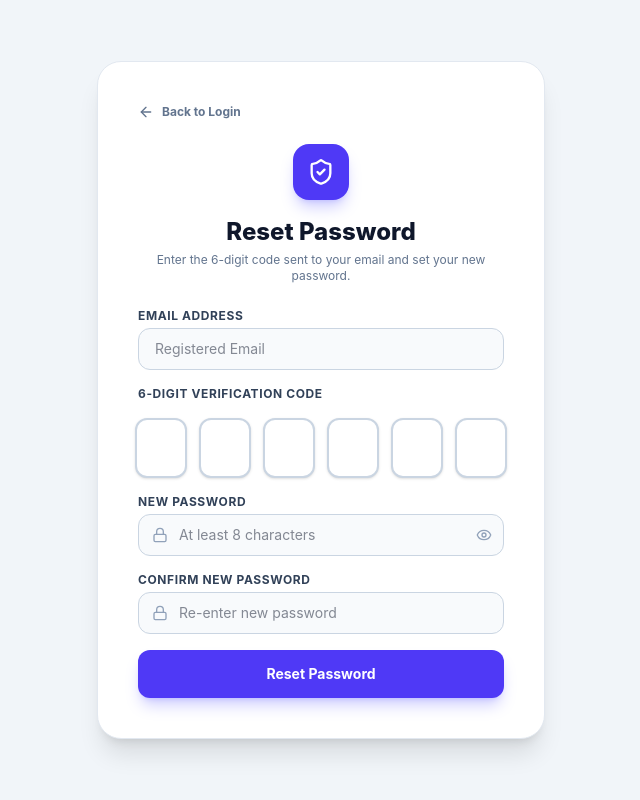
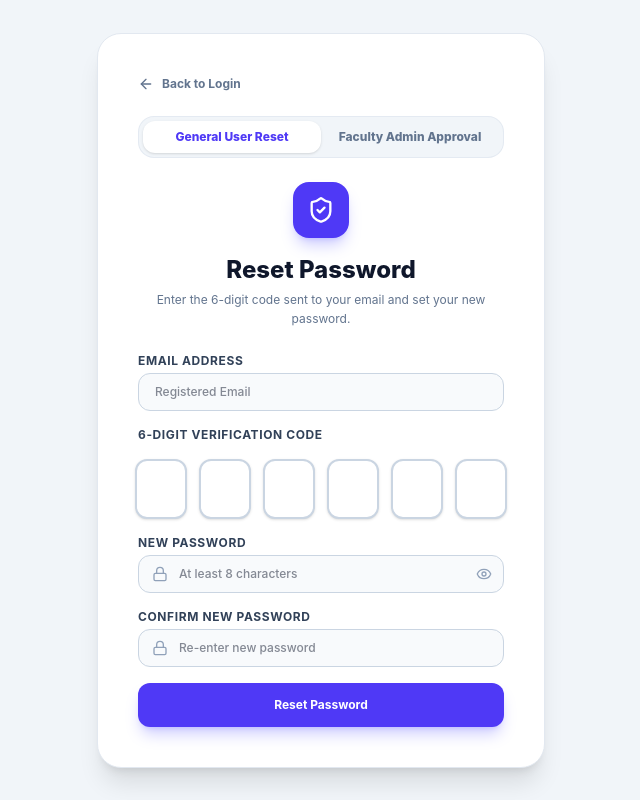
Before and after one commit to Dhanya-32673/SMS-Frontend, a React (Vite) app: page /reset-password in a window 1280 px wide. Shown: the whole page, without its empty margins (319-959 px from the left). Built offline with nearby package versions, Linux system fonts and the light colour scheme; no server answers.

Commit message:
Update ResetPassword and ForgotPassword to include Admin Faculty Reset navigation and execution

```diff
--- a/src/pages/auth/ForgotPassword.jsx
+++ b/src/pages/auth/ForgotPassword.jsx
@@ -107,6 +107,12 @@ const ForgotPassword = () => {
             <p className="text-[11px] text-slate-500 pt-2 border-t border-emerald-200/60">
               Please contact your System Administrator to verify your request and reset your credentials.
             </p>
+            <Link
+              to={`/reset-password?mode=faculty&email=${encodeURIComponent(email)}`}
+              className="inline-block w-full py-2.5 px-4 rounded-xl bg-amber-600 hover:bg-amber-700 text-white font-bold text-xs shadow-md transition-all text-center mt-2"
+            >
+              Go to Admin Approval & Reset Page
+            </Link>
           </div>
         ) : (
           <form onSubmit={handleSubmit} className="space-y-4">
--- a/src/pages/auth/ResetPassword.jsx
+++ b/src/pages/auth/ResetPassword.jsx
@@ -2,12 +2,15 @@ import React, { useState } from 'react';
 import { useNavigate, useSearchParams, Link } from 'react-router-dom';
 import { authService } from '../../services/authService';
 import OtpInput from '../../components/OtpInput';
-import { Lock, Eye, EyeOff, ArrowLeft, CheckCircle2, AlertCircle, ShieldCheck } from 'lucide-react';
+import { Lock, Eye, EyeOff, ArrowLeft, CheckCircle2, AlertCircle, ShieldCheck, ShieldAlert } from 'lucide-react';
 
 const ResetPassword = () => {
   const navigate = useNavigate();
   const [searchParams] = useSearchParams();
 
+  const initialMode = searchParams.get('mode') === 'faculty' ? 'FACULTY' : 'STANDARD';
+
+  const [mode, setMode] = useState(initialMode); // 'STANDARD' | 'FACULTY'
   const [email, setEmail] = useState(searchParams.get('email') || '');
   const [otp, setOtp] = useState('');
   const [newPassword, setNewPassword] = useState('');
@@ -47,8 +50,19 @@ const ResetPassword = () => {
     setError('');
 
     try {
-      console.log('[ResetPassword] Submitting reset password for:', cleanEmail);
-      await authService.resetPassword(cleanEmail, cleanOtp, newPassword, confirmPassword);
+      if (mode === 'FACULTY') {
+        console.log('[ResetPassword] Submitting Admin Faculty reset for:', cleanEmail);
+        await authService.adminResetFacultyPassword({
+          facultyEmail: cleanEmail,
+          otp: cleanOtp,
+          newPassword,
+          confirmPassword,
+        });
+      } else {
+        console.log('[ResetPassword] Submitting standard reset for:', cleanEmail);
+        await authService.resetPassword(cleanEmail, cleanOtp, newPassword, confirmPassword);
+      }
+
       console.log('[ResetPassword] Password reset successful');
       setSuccess(true);
       setTimeout(() => {
@@ -56,14 +70,14 @@ const ResetPassword = () => {
       }, 2500);
     } catch (err) {
       console.error('[ResetPassword] Error resetting password:', err);
-      setError(err.response?.data?.message || 'Failed to reset password. Check your OTP code and try again.');
+      setError(err.response?.data?.message || 'Failed to reset password. Please check the OTP code and try again.');
     } finally {
       setLoading(false);
     }
   };
 
   return (
-    <div className="min-h-screen w-full flex items-center justify-center bg-slate-100 p-4">
+    <div className="min-h-screen w-full flex items-center justify-center bg-slate-100 p-4 font-sans">
       <div className="max-w-md w-full bg-white rounded-3xl shadow-xl border border-slate-200 p-8 sm:p-10 space-y-6">
 
         <Link to="/login" className="inline-flex items-center gap-2 text-xs font-bold text-slate-500 hover:text-slate-800 transition-colors">
@@ -71,13 +85,35 @@ const ResetPassword = () => {
           <span>Back to Login</span>
         </Link>
 
+        {/* Mode Selector */}
+        <div className="flex bg-slate-100 p-1 rounded-2xl border border-slate-200/80 text-xs font-extrabold">
+          <button
+            type="button"
+            onClick={() => { setMode('STANDARD'); setError(''); }}
+            className={`flex-1 py-2 rounded-xl transition-all ${mode === 'STANDARD' ? 'bg-white text-indigo-600 shadow-sm' : 'text-slate-500 hover:text-slate-800'}`}
+          >
+            General User Reset
+          </button>
+          <button
+            type="button"
+            onClick={() => { setMode('FACULTY'); setError(''); }}
+            className={`flex-1 py-2 rounded-xl transition-all ${mode === 'FACULTY' ? 'bg-white text-amber-600 shadow-sm' : 'text-slate-500 hover:text-slate-800'}`}
+          >
+            Faculty Admin Approval
+          </button>
+        </div>
+
         <div className="text-center">
-          <div className="w-14 h-14 rounded-2xl bg-indigo-600 flex items-center justify-center mx-auto mb-4 shadow-lg shadow-indigo-500/30">
-            <ShieldCheck className="w-7 h-7 text-white" />
+          <div className={`w-14 h-14 rounded-2xl flex items-center justify-center mx-auto mb-4 shadow-lg ${mode === 'FACULTY' ? 'bg-amber-500 shadow-amber-500/30' : 'bg-indigo-600 shadow-indigo-500/30'}`}>
+            {mode === 'FACULTY' ? <ShieldAlert className="w-7 h-7 text-white" /> : <ShieldCheck className="w-7 h-7 text-white" />}
           </div>
-          <h2 className="text-2xl font-extrabold text-slate-900">Reset Password</h2>
-          <p className="text-slate-500 text-xs mt-1">
-            Enter the 6-digit code sent to your email and set your new password.
+          <h2 className="text-2xl font-extrabold text-slate-900">
+            {mode === 'FACULTY' ? 'Admin Faculty Reset' : 'Reset Password'}
+          </h2>
+          <p className="text-slate-500 text-xs mt-1 leading-relaxed">
+            {mode === 'FACULTY'
+              ? 'Enter the Faculty Email, the 6-digit OTP code sent to the Admin email, and the new password.'
+              : 'Enter the 6-digit code sent to your email and set your new password.'}
           </p>
         </div>
 
@@ -100,22 +136,22 @@ const ResetPassword = () => {
             {/* Email Address */}
             <div>
               <label className="block text-xs font-bold uppercase tracking-wider text-slate-700 mb-1">
-                Email Address
+                {mode === 'FACULTY' ? 'Faculty Email Address' : 'Email Address'}
               </label>
               <input
                 type="email"
                 value={email}
                 onChange={(e) => setEmail(e.target.value)}
-                placeholder="Registered Email"
+                placeholder={mode === 'FACULTY' ? "faculty.email@college.edu" : "Registered Email"}
                 required
-                className="w-full px-4 py-2.5 bg-slate-50 border border-slate-300 rounded-xl text-slate-900 text-sm focus:outline-none focus:ring-2 focus:ring-indigo-500"
+                className="w-full px-4 py-2.5 bg-slate-50 border border-slate-300 rounded-xl text-slate-900 text-xs font-medium focus:outline-none focus:ring-2 focus:ring-indigo-500"
               />
             </div>
 
             {/* OTP Code */}
             <div>
               <label className="block text-xs font-bold uppercase tracking-wider text-slate-700 mb-1">
-                6-Digit Verification Code
+                {mode === 'FACULTY' ? '6-Digit Admin Authorization OTP' : '6-Digit Verification Code'}
               </label>
               <OtpInput value={otp} onChange={setOtp} length={6} disabled={loading} />
             </div>
@@ -135,7 +171,7 @@ const ResetPassword = () => {
                   onChange={(e) => setNewPassword(e.target.value)}
                   placeholder="At least 8 characters"
                   required
-                  className="w-full pl-10 pr-10 py-2.5 bg-slate-50 border border-slate-300 rounded-xl text-slate-900 text-sm focus:outline-none focus:ring-2 focus:ring-indigo-500"
+                  className="w-full pl-10 pr-10 py-2.5 bg-slate-50 border border-slate-300 rounded-xl text-slate-900 text-xs font-medium focus:outline-none focus:ring-2 focus:ring-indigo-500"
                 />
                 <button
                   type="button"
@@ -162,7 +198,7 @@ const ResetPassword = () => {
                   onChange={(e) => setConfirmPassword(e.target.value)}
                   placeholder="Re-enter new password"
                   required
-                  className="w-full pl-10 pr-10 py-2.5 bg-slate-50 border border-slate-300 rounded-xl text-slate-900 text-sm focus:outline-none focus:ring-2 focus:ring-indigo-500"
+                  className="w-full pl-10 pr-10 py-2.5 bg-slate-50 border border-slate-300 rounded-xl text-slate-900 text-xs font-medium focus:outline-none focus:ring-2 focus:ring-indigo-500"
                 />
               </div>
             </div>
@@ -170,9 +206,9 @@ const ResetPassword = () => {
             <button
               type="submit"
               disabled={loading}
-              className="w-full py-3.5 px-6 rounded-xl bg-indigo-600 hover:bg-indigo-700 text-white font-bold text-sm shadow-lg shadow-indigo-500/30 focus:ring-4 focus:ring-indigo-500/20 focus:outline-none transition-all flex items-center justify-center gap-2 disabled:opacity-70 mt-2"
+              className={`w-full py-3.5 px-6 rounded-xl font-bold text-xs text-white shadow-lg focus:ring-4 focus:outline-none transition-all flex items-center justify-center gap-2 disabled:opacity-70 mt-2 ${mode === 'FACULTY' ? 'bg-amber-600 hover:bg-amber-700 shadow-amber-500/30' : 'bg-indigo-600 hover:bg-indigo-700 shadow-indigo-500/30'}`}
             >
-              {loading ? 'Resetting Password...' : 'Reset Password'}
+              {loading ? 'Resetting Password...' : mode === 'FACULTY' ? 'Approve & Reset Faculty Password' : 'Reset Password'}
             </button>
           </form>
         )}
```
